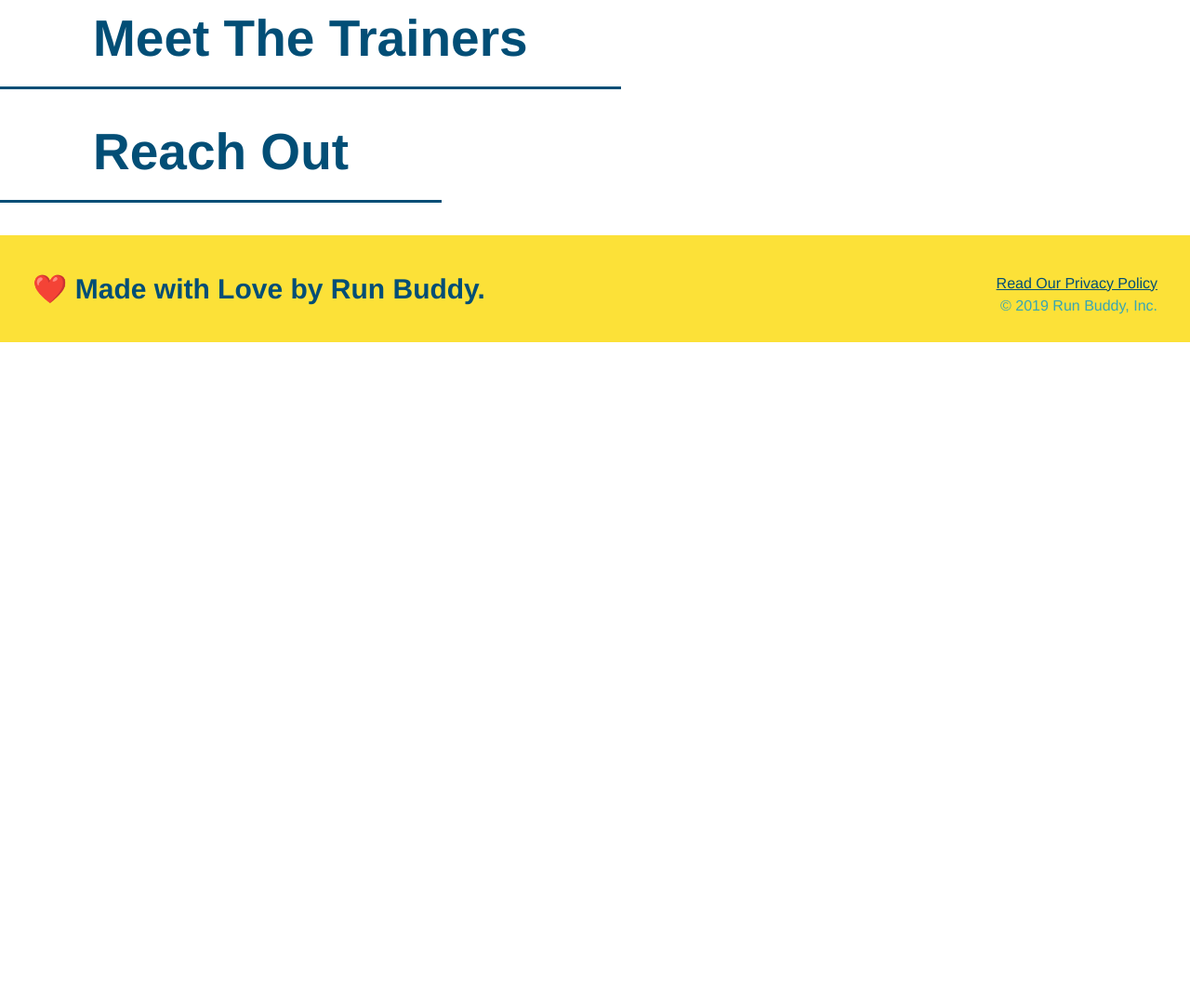
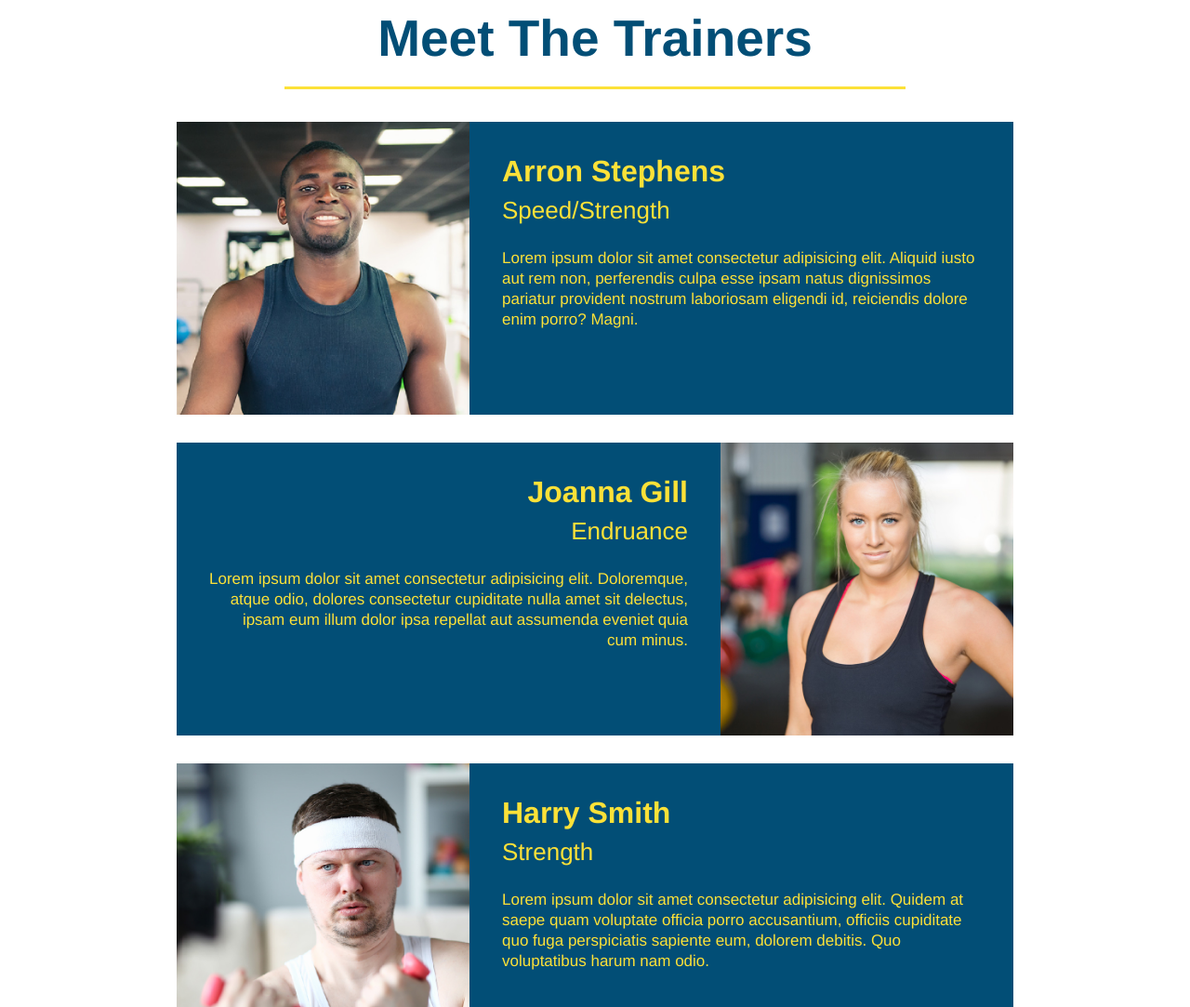
Before and after one commit to MikeStolley/run-buddy, a plain HTML site: page index.html in a window 1280 px wide. Shown: the part 2480-3563 px from the top of the page at 93% size. Before the commit the page ends 2848 px from the top, so only its background shows below. Drawn offline with Linux system fonts and the light colour scheme.

Commit message:
meet the trainers section

```diff
--- a/assets/css/style.css
+++ b/assets/css/style.css
@@ -179,3 +179,50 @@ footer a {
 .steps span {
     font-size: 38px;
 }
+
+.trainers {
+    text-align:center;
+}
+
+.trainer {
+    width: 900px;
+    margin: 0 auto 30px auto;
+    background: #024e76;
+    color: #fce138;
+    overflow: auto;
+}
+
+.trainer img {
+    width: 35%;
+    float: left;
+}
+
+.trainer-bio {
+    padding: 35px;
+    float: left;
+    width: 65%;
+}
+
+.text-left {
+    text-align: left;
+}
+
+.text-right {
+    text-align: right;
+}
+
+.trainer-bio h3 {
+    font-size: 32px;
+    margin-bottom: 8px;
+}
+
+.trainer-bio h4 {
+    font-weight: lighter;
+    font-size: 26px;
+    margin-bottom: 25px;
+}
+
+.trainer-bio p {
+    font-size: 17px;
+    line-height: 1.3;
+}
--- a/index.html
+++ b/index.html
@@ -116,13 +116,47 @@
 </section>
 
 <!-- "meet the trainers" section -->
-<section>
-    <h2 class="section-title">Meet The Trainers</h2>
+<section id="your-trainers" class="trainers">
+    <h2 class="section-title primary-border">Meet The Trainers</h2>
+<article class="trainer">
+    <img src="./assets/images/trainer-1.jpg" alt="arron Stephens in his workout clothes, ready to pump iron" />
+    <div class="trainer-bio text-left">
+        <h3>Arron Stephens</h3>
+        <h4>Speed/Strength</h4>
+        <p>
+            Lorem ipsum dolor sit amet consectetur adipisicing elit. Aliquid iusto aut rem non, perferendis culpa esse ipsam natus dignissimos pariatur provident nostrum laboriosam eligendi id, reiciendis dolore enim porro? Magni.
+        </p>
+    </div>
+</article>
+
+<!-- Second Trainer -->
+<article class="trainer">
+    <div class="trainer-bio text-right">
+        <h3>Joanna Gill</h3>
+        <h4>Endruance</h4>
+        <p>
+            Lorem ipsum dolor sit amet consectetur adipisicing elit. Doloremque, atque odio, dolores consectetur cupiditate nulla amet sit delectus, ipsam eum illum dolor ipsa repellat aut assumenda eveniet quia cum minus.
+        </p>
+    </div>
+    <img src="./assets/images/trainer-2.jpg" alt="Joanna Gill Cooling off" />
+</article>
+
+<article class="trainer">
+    <img src="./assets/images/trainer-3.jpg" alt="Harry Smith wearing a headband and lifting weights" />
+    <div class="trainer-bio text-left">
+        <h3>Harry Smith</h3>
+        <h4>Strength</h4>
+        <p>
+            Lorem ipsum dolor sit amet consectetur adipisicing elit. Quidem at saepe quam voluptate officia porro accusantium, officiis cupiditate quo fuga perspiciatis sapiente eum, dolorem debitis. Quo voluptatibus harum nam odio.
+        </p>
+    </div>
+</article>
 </section>
+
 
 <!-- "reach out" section -->
 <section>
-    <h2 class="section-title">Reach Out</h2>
+    <h2 class="section-title secondary-border">Reach Out</h2>
 </section>
 
 <!-- footer -->
```
Also changed, not shown: assets/images/trainer-1.jpg (added), assets/images/trainer-2.jpg (added), assets/images/trainer-3.jpg (added).
